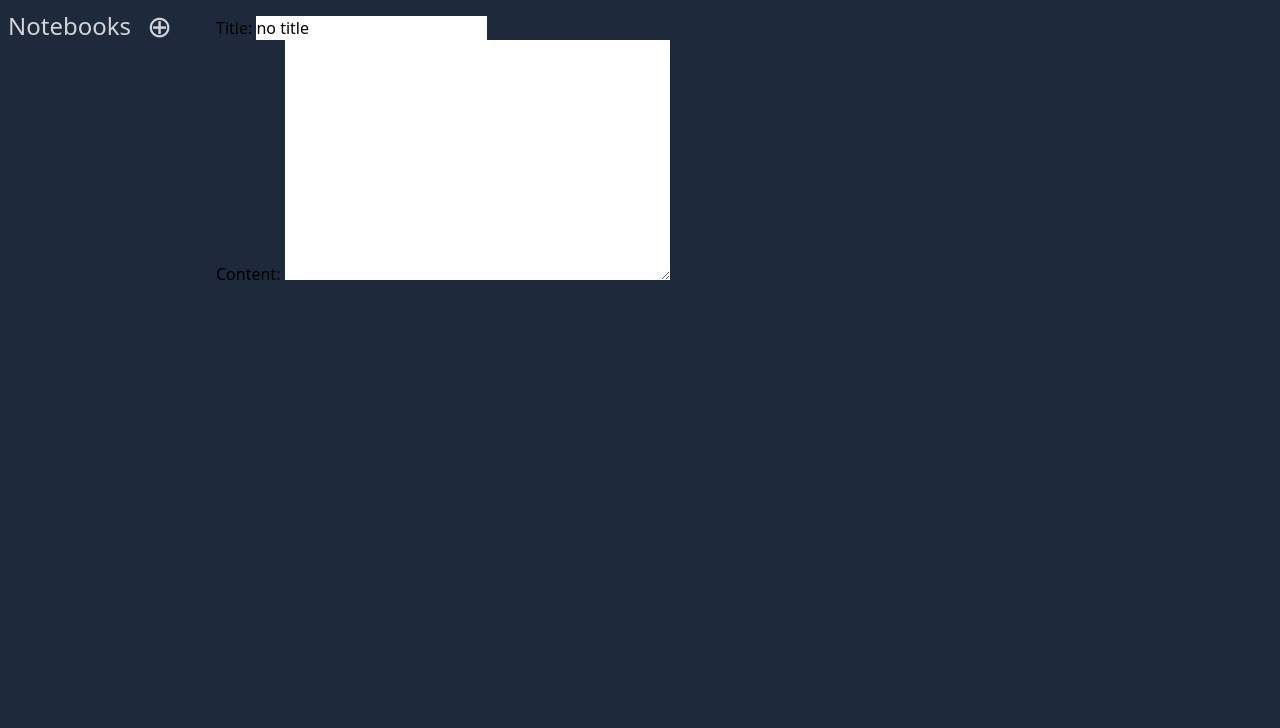
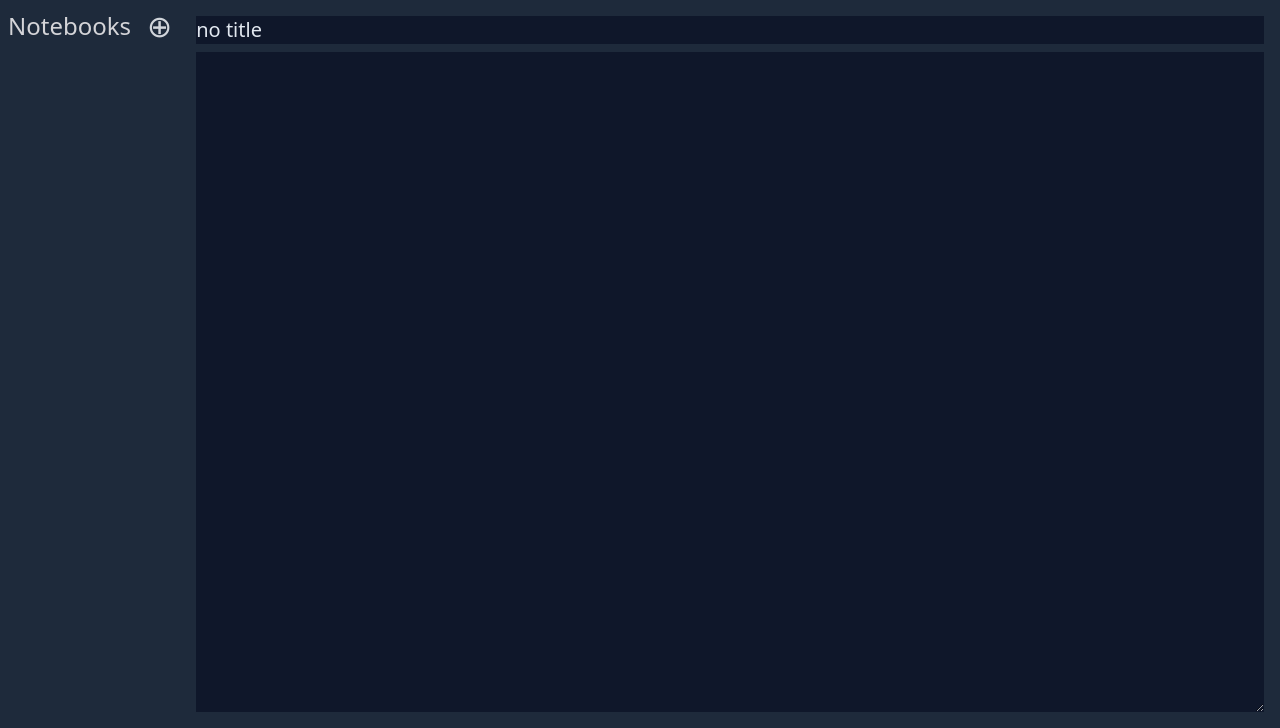
Before and after one commit to Lootmann/django-memo, a Django app: template templates/notebooks/edit.html in a window 1280 px wide. Shown: the part 72-800 px from the top of the page. Run offline with Django 4.2, Linux system fonts and the light colour scheme; the template is opened without the code that fills it: values that come from a table or form of the project are taken from there, others are empty; some libraries are stand-ins or nearby versions.

Commit message:
notebooks: templates edit.html attach flexbox and fill width and height

```diff
--- a/templates/notebooks/edit.html
+++ b/templates/notebooks/edit.html
@@ -1,4 +1,6 @@
 {% extends 'base.html' %}
+
+{% load widget_tweaks %}
 
 {% block title %}
   Edit NoteBook
@@ -14,10 +16,11 @@
 {% endblock %}
 
 {% block content %}
-  <main class="p-4">
-    <form action="{% url 'notebooks:edit' notebook.id %}" method="post">
+  <main class="p-4 w-full h-full">
+    <form action="{% url 'notebooks:edit' notebook.id %}" method="post" class="flex flex-col gap-y-2 h-full">
       {% csrf_token %}
-      {{ form.as_p }}
+      {% render_field form.title class="bg-slate-900 text-slate-200 text-xl" %}
+      {% render_field form.content class="bg-slate-900 text-slate-200 text-xl flex-grow" %}
     </form>
   </main>
 {% endblock %}
```
